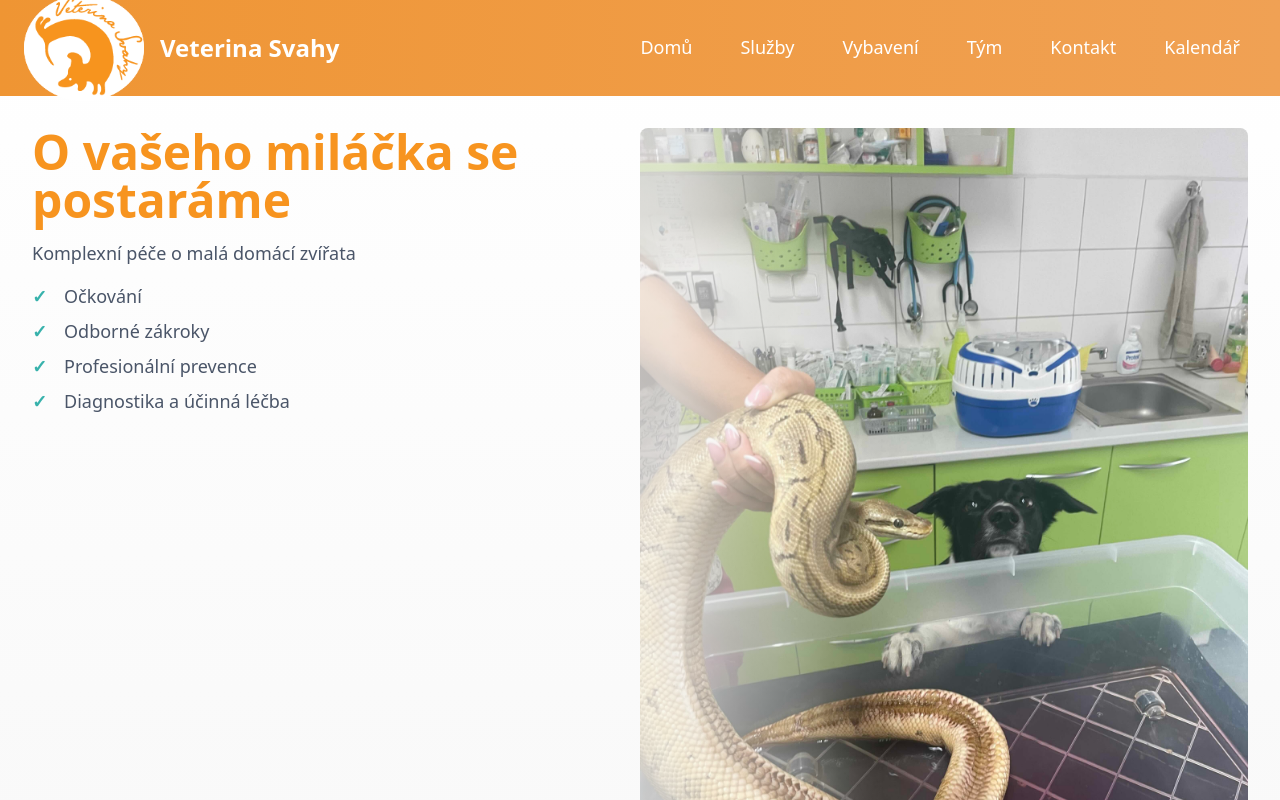
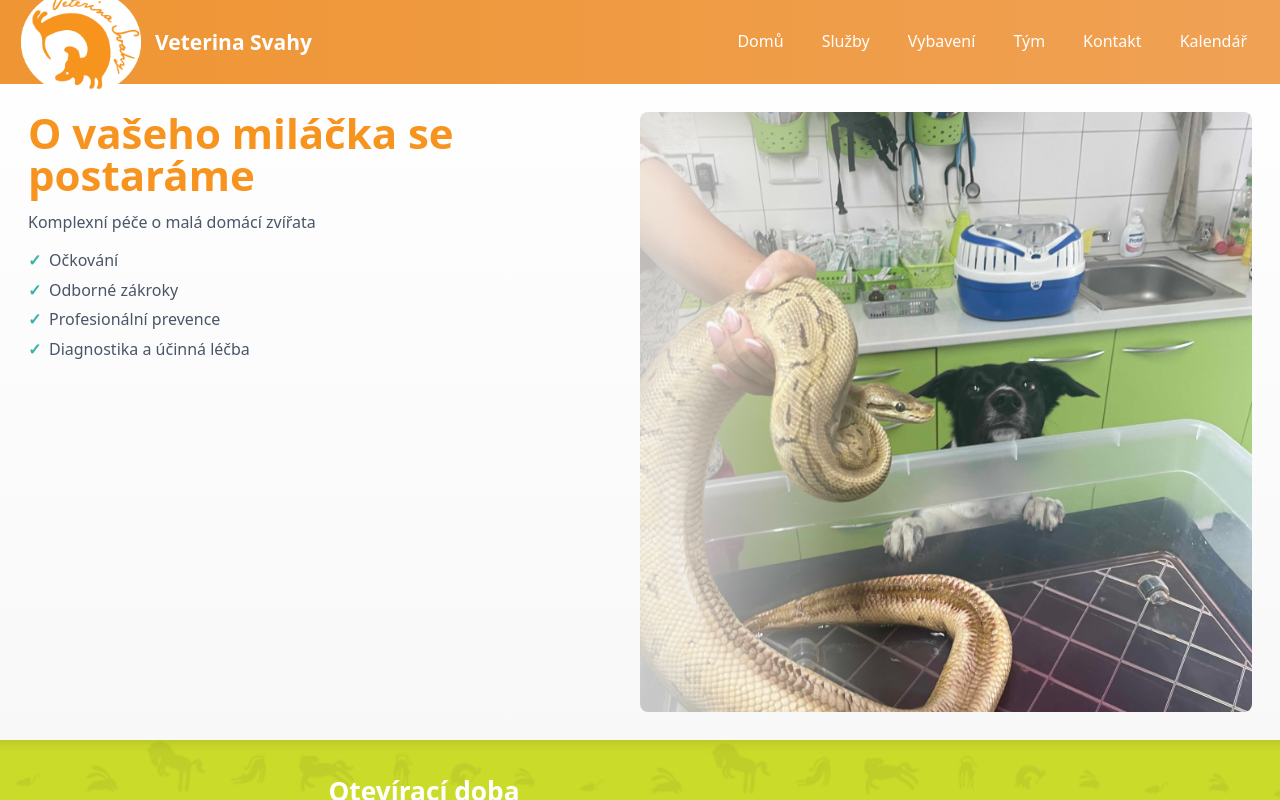
Before and after one commit to ajtyrunner/veterinarni-ordinace, a Next.js app: page / in a window 1280 px wide. Shown: the top 800 px of the page. Built offline with nearby package versions, Linux system fonts and the light colour scheme.

Commit message:
improve view layout

```diff
--- a/src/app/globals.css
+++ b/src/app/globals.css
@@ -14,6 +14,7 @@
   --secondary-color: #4a5568; /* Gray-700 from Tailwind */
   --highlight-color: #f7941f; /* Nová barva pro nadpis */
   --background-color: rgb(245, 245, 245); /* Barva pozadí */
+  font-size: 14px; /* Zmenšení výchozí velikosti písma */
 }
 
 /* Základní styly těla stránky */
@@ -46,7 +47,7 @@ a:hover {
   flex-direction: column;
   align-items: center;
   justify-content: space-between;
-  padding: 16px;
+  padding: 12px; /* Zmenšení paddingu */
 }
 
 @media (min-width: 768px) {
@@ -58,19 +59,19 @@ a:hover {
 .logo-title {
   display: flex;
   align-items: center;
-  gap: 16px;
+  gap: 12px; /* Zmenšení mezery */
 }
 
 .logo-title img {
   cursor: pointer;
-  width: 64px;
-  height: 64px;
+  width: 48px; /* Zmenšení loga */
+  height: 48px;
 }
 
 @media (min-width: 768px) {
   .logo-title img {
-    width: 96px;
-    height: 96px;
+    width: 72px;
+    height: 72px;
   }
 }
 
@@ -101,9 +102,9 @@ a:hover {
 }
 
 .nav-link {
-  font-size: 18px;
+  font-size: 16px; /* Zmenšení velikosti písma odkazu */
   color: white;
-  padding: 8px 16px;
+  padding: 6px 12px; /* Zmenšení paddingu */
   transition: color 0.3s, border-bottom-color 0.3s;
   border-bottom: 2px solid transparent;
 }
@@ -135,9 +136,9 @@ a:hover {
 
 .home-text {
   text-align: left;
-  font-size: 18px;
+  font-size: 16px; /* Zmenšení velikosti písma */
   color: #4a5568;
-  margin-bottom: 16px;
+  margin-bottom: 12px;
   width: 100%;
 }
 
@@ -153,13 +154,13 @@ a:hover {
   background: linear-gradient(to right, rgba(245, 245, 245, 0.7) 5%, transparent 40%), url('/images/dogs.jpg') center/cover no-repeat;
   display: flex;
   align-items: flex-start;
-  height: 400px;
+  height: 300px; /* Zmenšení výšky obrázku */
 }
 
 @media (min-width: 768px) {
   .home-image {
     width: 50%;
-    height: 800px;
+    height: 600px; /* Zmenšení výšky obrázku */
   }
 }
 
@@ -176,8 +177,8 @@ a:hover {
 
 .home-text ul li {
   position: relative;
-  padding-left: 2rem;
-  margin-bottom: 0.5rem;
+  padding-left: 1.5rem;
+  margin-bottom: 0.4rem;
 }
 
 .home-text ul li::before {
@@ -192,7 +193,7 @@ a:hover {
 .equipment-container {
   max-width: 100%;
   margin: 0 auto;
-  padding: 32px;
+  padding: 24px; /* Zmenšení paddingu */
 }
 
 .equipment-item {
@@ -201,27 +202,27 @@ a:hover {
   align-items: center;
   text-align: center;
   background-color: white;
-  padding: 24px;
+  padding: 18px; /* Zmenšení paddingu */
   border-radius: 12px;
   box-shadow: 0 4px 8px rgba(0, 0, 0, 0.1);
 }
 
 .equipment-item h2 {
-  font-size: 24px;
+  font-size: 20px; /* Zmenšení velikosti nadpisu */
   color: #38b2ac;
-  margin-top: 16px;
+  margin-top: 12px;
   font-weight: 600;
 }
 
 .equipment-item p {
-  font-size: 18px;
+  font-size: 16px; /* Zmenšení velikosti textu */
   color: #4a5568;
-  margin-top: 16px;
+  margin-top: 12px;
 }
 
 .equipment-item img {
   border-radius: 8px;
-  margin-bottom: 16px;
+  margin-bottom: 12px;
   box-shadow: 0 4px 8px rgba(0, 0, 0, 0.1);
 }
 
@@ -230,14 +231,14 @@ a:hover {
   background-color: white;
   box-shadow: 0 4px 8px rgba(0, 0, 0, 0.1);
   border-radius: 12px;
-  padding: 24px;
+  padding: 18px; /* Zmenšení paddingu */
   text-align: center;
 }
 
 .team-member-name {
-  font-size: 24px;
+  font-size: 20px; /* Zmenšení velikosti nadpisu */
   color: #38b2ac;
-  margin-top: 16px;
+  margin-top: 12px;
   font-weight: 600;
 }
 
@@ -249,27 +250,27 @@ a:hover {
 
 .team-member-description {
   color: #4a5568;
-  margin-top: 16px;
+  margin-top: 12px;
   text-align: left;
   white-space: pre-line;
 }
 
 /* Styly pro stránku kontaktu (Contact) */
 .contact-page {
-  padding: 16px;
+  padding: 12px; /* Zmenšení paddingu */
 }
 
 .contact-info {
-  font-size: 18px;
+  font-size: 16px; /* Zmenšení velikosti textu */
   color: #4a5568;
 }
 
 .contact-header {
-  font-size: 36px;
+  font-size: 30px; /* Zmenšení velikosti nadpisu */
   font-weight: bold;
   text-align: center;
   color: #333333;
-  margin-bottom: 32px;
+  margin-bottom: 24px; /* Zmenšení mezery */
 }
 
 .contact-image-container {
@@ -291,7 +292,7 @@ a:hover {
 .footer-container {
   color: white;
   text-align: center;
-  padding: 16px;
+  padding: 12px; /* Zmenšení paddingu */
   background: url('/footer.png') no-repeat center center;
   background-size: cover;
 }
@@ -310,7 +311,7 @@ a:hover {
 /* Styly pro kontejner s otevírací dobou (Opening Hours) */
 .opening-hours-container {
   color: white;
-  padding: 32px;
+  padding: 24px; /* Zmenšení paddingu */
   display: flex;
   flex-direction: column;
   align-items: center;
@@ -329,17 +330,17 @@ a:hover {
 
 .opening-hours-section {
   flex: 1;
-  margin: 16px;
+  margin: 12px;
   max-width: 300px;
 }
 
 .opening-hours-section p {
   color: black;
-  font-size: 20px;
+  font-size: 18px; /* Zmenšení velikosti textu */
 }
 
 .opening-hours-container .opening-hours-section:not(:last-child) {
-  margin-right: 160px;
+  margin-right: 120px; /* Zmenšení mezery */
 }
 
 /* Utility třídy */
```
